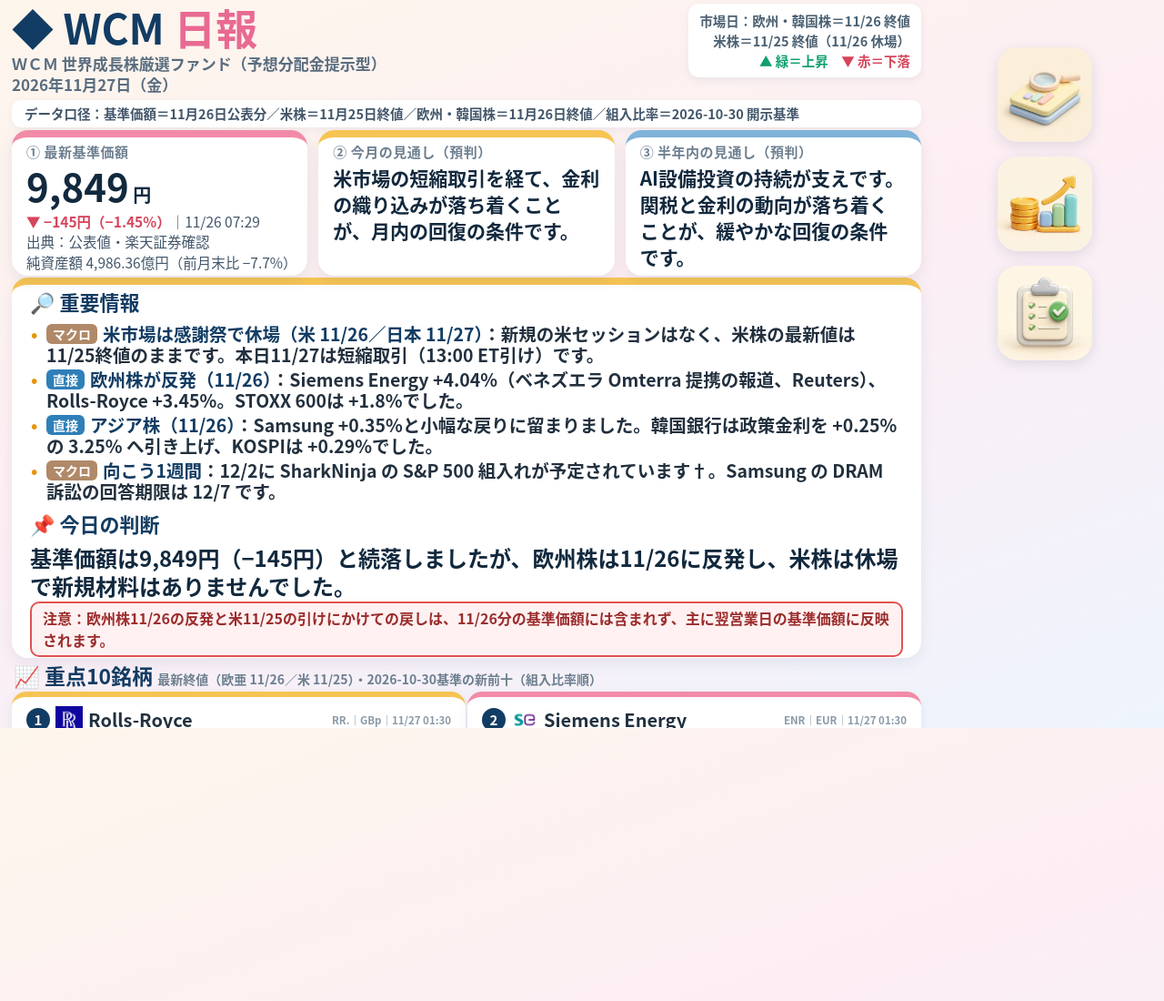
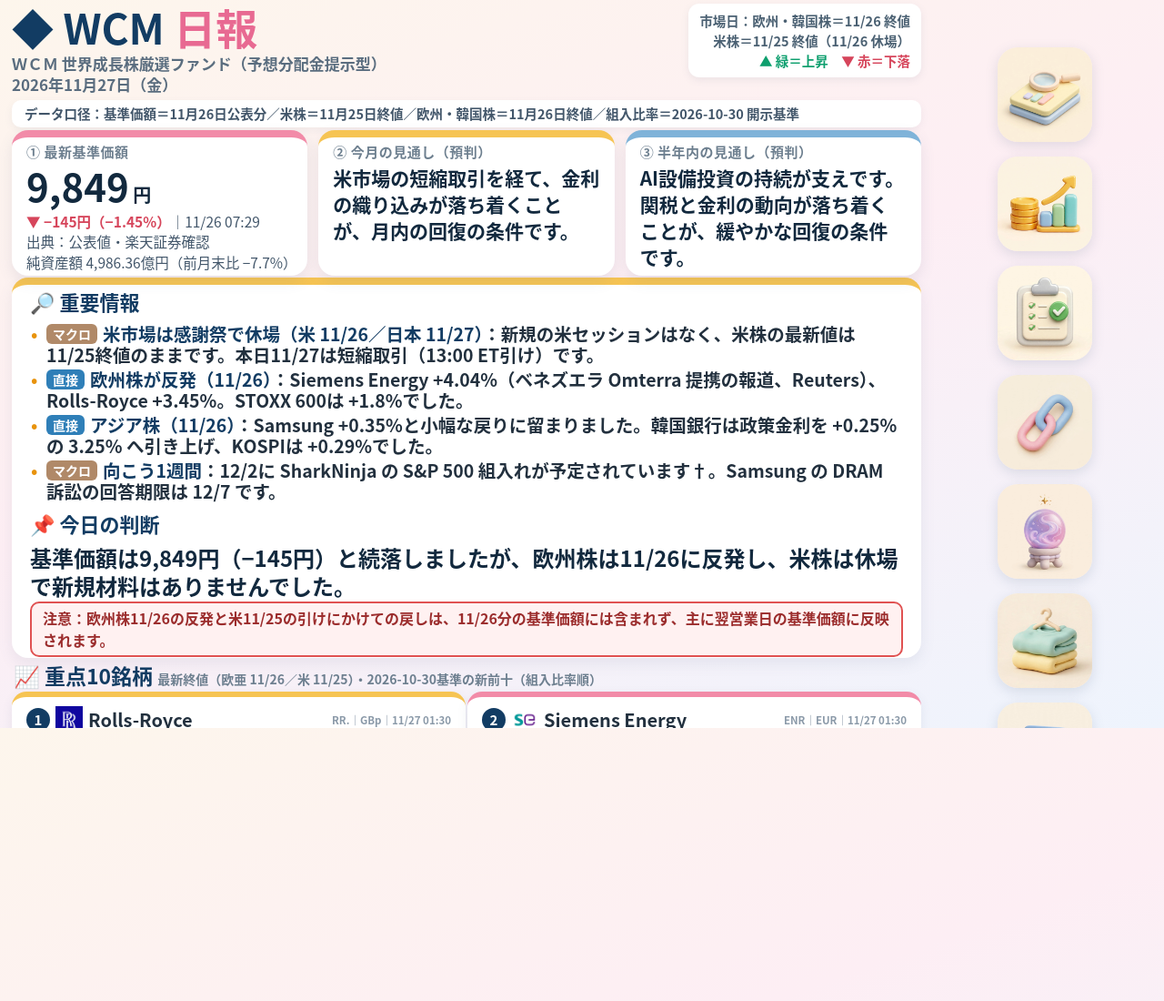
Before and after one commit to DBW-cyber/pdld, a plain HTML site: page index.html in a window 1280 px wide. Shown: the top 1100 px of the page at 91% size. Drawn offline with Linux system fonts and the light colour scheme.

Commit message:
Sidebar: add lit.link, fortune, fashion, remote work buttons

```diff
--- a/index.html
+++ b/index.html
@@ -132,7 +132,7 @@ footer b{color:#5f7488;}
 <footer>出典：<b>楽天証券</b>（基準価額 11/26・ファンドコード JP90C0002EX1・直接確認）／ <b>Finnhub・MarketWatch・StockAnalysisほか</b>（銘柄終値、欧州・香港 11/26、米国 11/25＝11/26感謝祭休場）／ <b>みんかぶ投資信託</b>（組入上位 2026-10-30基準の速報抽出、第3位・第8位は銘柄名が空欄のため未特定）／各社公式決算・専档整理（売上・純利益）｜ 取得：2026-11-27 07:32 JST（07:00结算時点の最新公表分）<br>投資勧誘ではありません。</footer>
 </div>
 </div>
-<aside class="side"><div class="sidestick"><a class="iconlink" href="reports.html" title="Reports"><img src="icons/icon-reports.webp" alt="Reports"></a><a class="iconlink" href="assets.html" title="Digital Assets"><img src="icons/icon-assets.webp" alt="Digital Assets"></a><a class="iconlink" href="tasks.html" title="Daily Tasks"><img src="icons/icon-tasks.webp" alt="Daily Tasks"></a></div></aside></div></div><style>
+<aside class="side"><div class="sidestick"><a class="iconlink" href="reports.html" title="Reports"><img src="icons/icon-reports.webp" alt="Reports"></a><a class="iconlink" href="assets.html" title="Digital Assets"><img src="icons/icon-assets.webp" alt="Digital Assets"></a><a class="iconlink" href="tasks.html" title="Daily Tasks"><img src="icons/icon-tasks.webp" alt="Daily Tasks"></a><a class="iconlink" href="https://lit.link/funnykitten" title="lit.link"><img src="icons/icon-litlink.webp" alt="lit.link"></a><a class="iconlink" href="https://dbw-cyber.github.io/mlucky-uranai/" title="MLucky Fortune"><img src="icons/icon-uranai.webp" alt="MLucky Fortune"></a><a class="iconlink" href="https://dbw-cyber.github.io/mlucky-fashion/" title="MLucky Fashion"><img src="icons/icon-fashion.webp" alt="MLucky Fashion"></a><a class="iconlink" href="https://muse.ai/s/mlucky-aifu-ye-bi-jiao-dezainan-xkxn73palxazfxc/tYJg-ZyfCWxq03AthxdVBm0Xas9CUYPNVIw6EcyMzxE" title="MLucky Remote Work"><img src="icons/icon-remotework.webp" alt="MLucky Remote Work"></a></div></aside></div></div><style>
 /* web-only overrides. History: 2026-11-25 the report column was set to 1000px
    inside a 1080px viewport and the document itself was the horizontal scroller;
    on the user's phone (Instagram in-app browser) the browser shrink-fitted the
```
